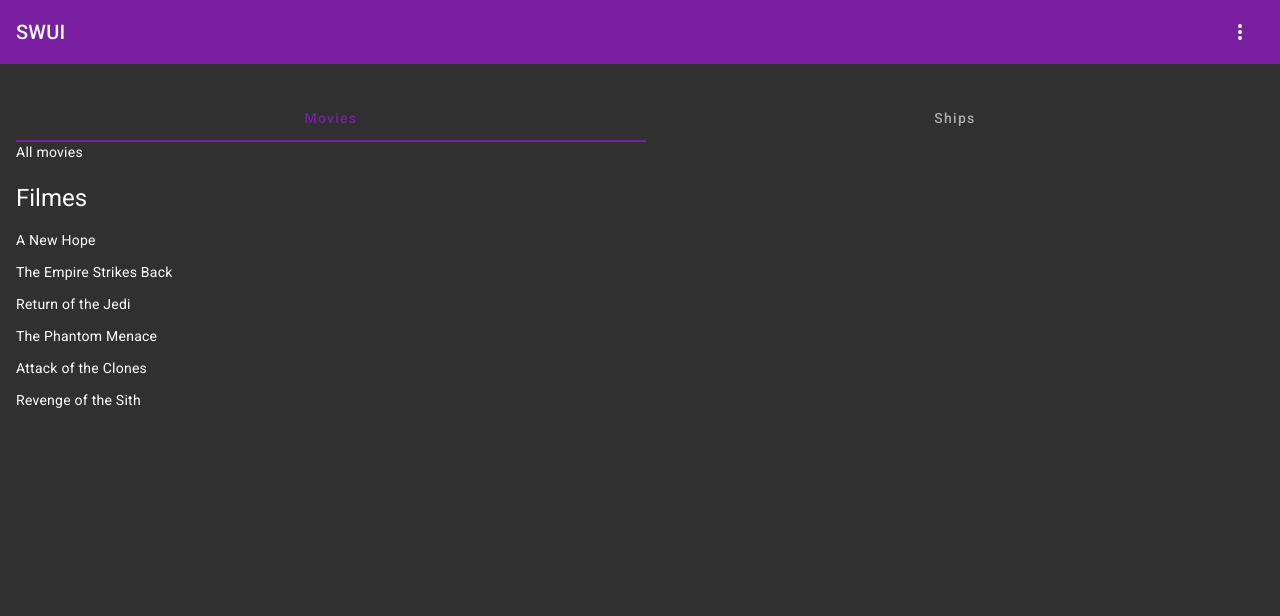
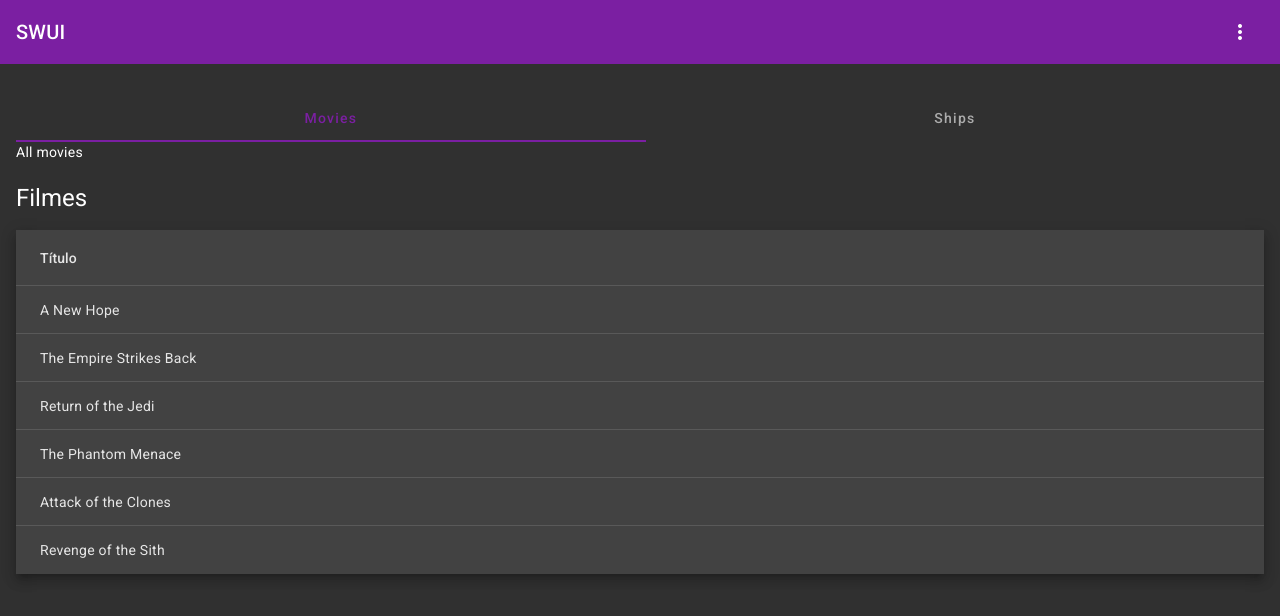
Before and after one commit to thifacco/swui-angular, an Angular app: page /movies in a window 1280 px wide. Shown: the top 616 px of the page. Built offline with nearby package versions, Linux system fonts and the light colour scheme.

Commit message:
chore: tabela de filmes

```diff
--- a/src/app/app.module.ts
+++ b/src/app/app.module.ts
@@ -10,6 +10,7 @@
 import { MatToolbarModule } from '@angular/material/toolbar';
 import { MatMenuModule } from '@angular/material/menu';
 import { MatTabsModule } from '@angular/material/tabs';
+import { MatTableModule } from '@angular/material/table';
 import { HttpClientModule } from '@angular/common/http';
 
 @NgModule({
@@ -26,7 +27,8 @@
     MatButtonModule,
     MatToolbarModule,
     MatMenuModule,
-    MatTabsModule
+    MatTabsModule,
+    MatTableModule
   ],
   providers: [],
   bootstrap: [AppComponent]
--- a/src/app/features/movies/movies.module.ts
+++ b/src/app/features/movies/movies.module.ts
@@ -4,6 +4,7 @@
 import { MoviesRoutingModule } from './movies-routing.module';
 import { MoviesComponent } from './views/movies/movies.component';
 import { MoviesFakeService } from 'src/app/services/movies-fake.service';
+import { MatTableModule } from '@angular/material/table';
 
 
 @NgModule({
@@ -12,7 +13,8 @@
   ],
   imports: [
     CommonModule,
-    MoviesRoutingModule
+    MoviesRoutingModule,
+    MatTableModule
   ],
   providers: [
     MoviesFakeService
--- a/src/app/features/movies/views/movies/movies.component.html
+++ b/src/app/features/movies/views/movies/movies.component.html
@@ -1,11 +1,21 @@
 <h1>Filmes</h1>
 
-<div *ngIf="$moviesFake | async as movies; else notFound">
+<!-- <div *ngIf="$moviesFake | async as movies; else notFound">
    <div *ngFor="let movie of movies">
       <p [textContent]="movie.title"></p>
    </div>
 </div>
-
 <ng-template #notFound>
    <p>Nenhum filme encontrado :(</p>
-</ng-template>
+</ng-template> -->
+
+<mat-table [dataSource]="moviesFake" class="mat-elevation-z8">
+   <!-- Position Column -->
+   <ng-container matColumnDef="title">
+     <mat-header-cell *matHeaderCellDef> Título </mat-header-cell>
+     <mat-cell *matCellDef="let element"> {{element.title}} </mat-cell>
+   </ng-container>
+
+   <mat-header-row *matHeaderRowDef="displayedColumns"></mat-header-row>
+   <mat-row *matRowDef="let row; columns: displayedColumns;"></mat-row>
+ </mat-table>
--- a/src/app/features/movies/views/movies/movies.component.ts
+++ b/src/app/features/movies/views/movies/movies.component.ts
@@ -7,9 +7,17 @@
   styleUrls: ['./movies.component.scss']
 })
 export class MoviesComponent implements OnInit {
-  $moviesFake = this.moviesFakeService.listMovies();
+  // $moviesFake = this.moviesFakeService.listMovies();
+
+  displayedColumns: string[] = ['title'];
+  moviesFake = [];
 
   constructor(private moviesFakeService: MoviesFakeService) { }
 
-  ngOnInit(): void { }
+  ngOnInit(): void {
+    this.moviesFakeService.listMovies().subscribe(data => {
+      this.moviesFake = data;
+      this.moviesFake = [...this.moviesFake];
+    });
+  }
 }
```
